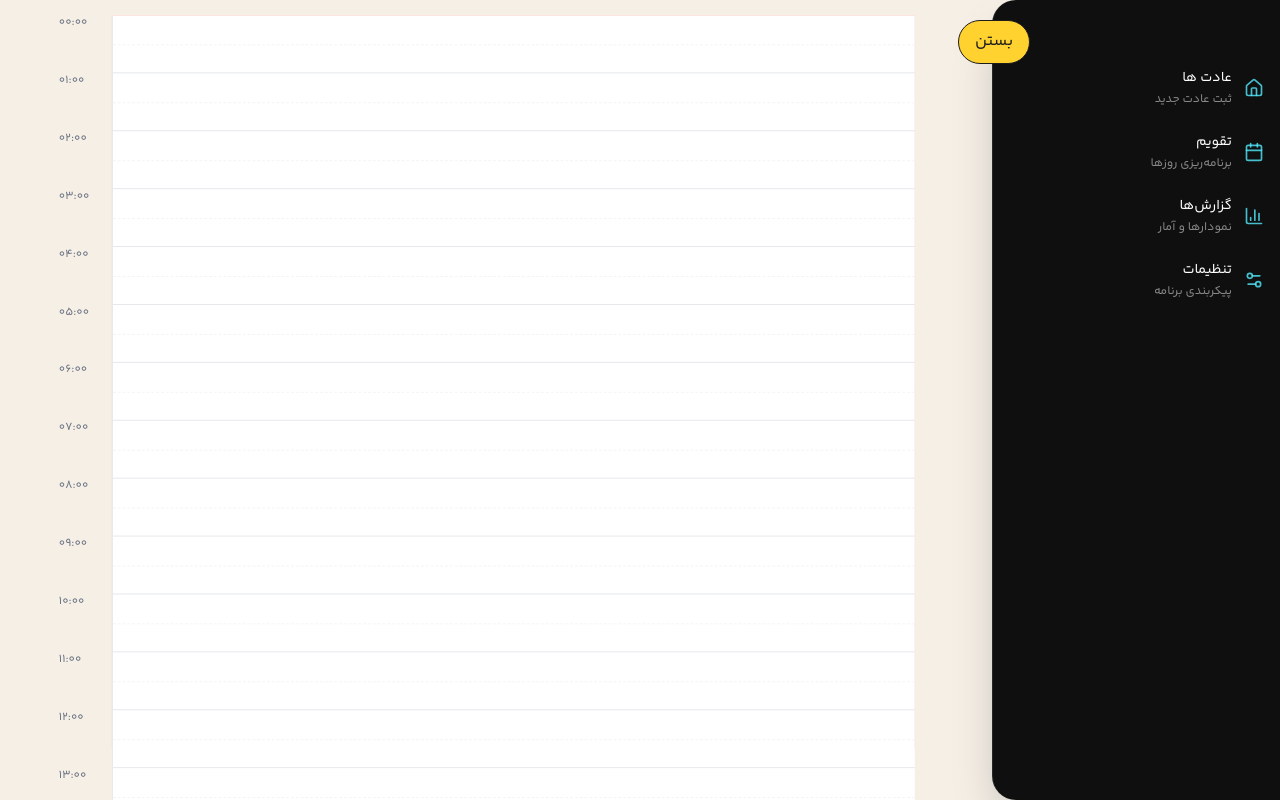
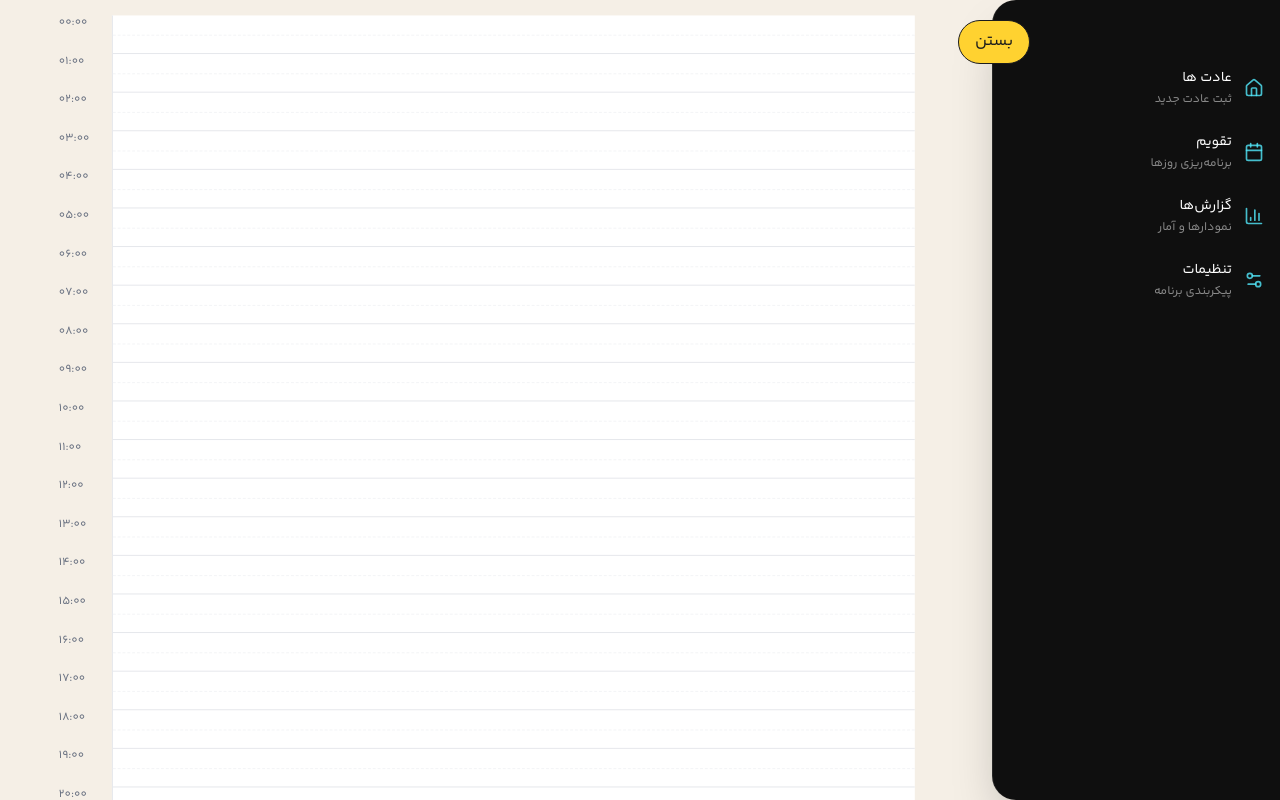
Before and after one commit to MobinaLalani/MyCalendar, a Next.js app: page /DaySheet in a window 1280 px wide. Built offline with nearby package versions, Linux system fonts and the light colour scheme.

Commit message:
change some Style

```diff
--- a/src/features/calendar/components/CalendarGrid.tsx
+++ b/src/features/calendar/components/CalendarGrid.tsx
@@ -64,6 +64,7 @@ export default function CalendarGrid() {
     startTime: string;
     endTime: string;
     description: string;
+    color:string
   }) => {
     const isAdded = planner.addTask(input);
 
--- a/src/features/calendar/components/TaskList.tsx
+++ b/src/features/calendar/components/TaskList.tsx
@@ -22,6 +22,7 @@ type TaskListProps = {
     startTime: string;
     endTime: string;
     description: string;
+    color:string;
   }) => boolean;
   onToggleTask: (taskId: string) => void;
   onDeleteTask: (taskId: string) => void;
--- a/src/features/daySheet/components/layout/DaySheetLayout.tsx
+++ b/src/features/daySheet/components/layout/DaySheetLayout.tsx
@@ -7,7 +7,7 @@ import TimeGrid from "../timeline/TimeGrid";
 const DaySheetLayout: React.FC = () => {
 
   return (
-    <div className="flex max-w-full h-[95vh] bg-red-300 mx-16">
+    <div className="flex max-w-full h-[95vh]  mx-16">
       <div className="flex-1 relative ">
         <TimeGrid>
 
--- a/src/features/daySheet/components/timeline/TimeGrid.tsx
+++ b/src/features/daySheet/components/timeline/TimeGrid.tsx
@@ -92,7 +92,7 @@ const calculateTaskPositions = (tasks: TaskData[]): PositionedTask[] => {
 
 const TimeGrid: React.FC<TimeGridProps> = ({
   totalHoursToShow = 24,
-  hourHeightPx = 60,
+  hourHeightPx = 40,
   startHour = 0,
 }) => {
   const hours = generateHours(startHour, startHour + totalHoursToShow);
```
